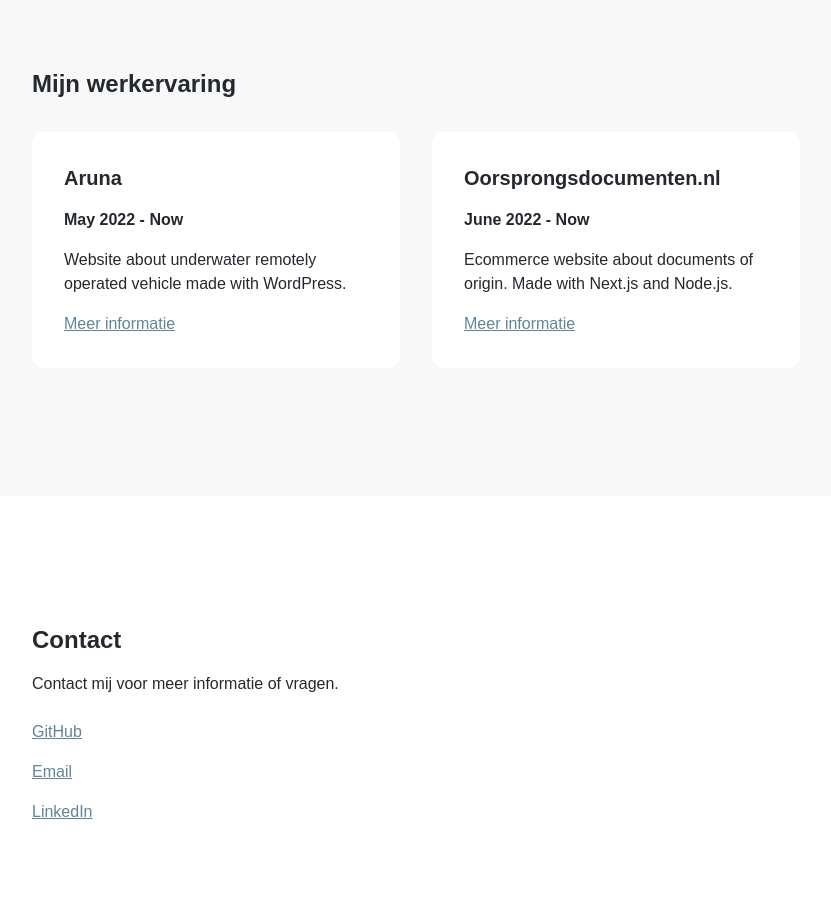
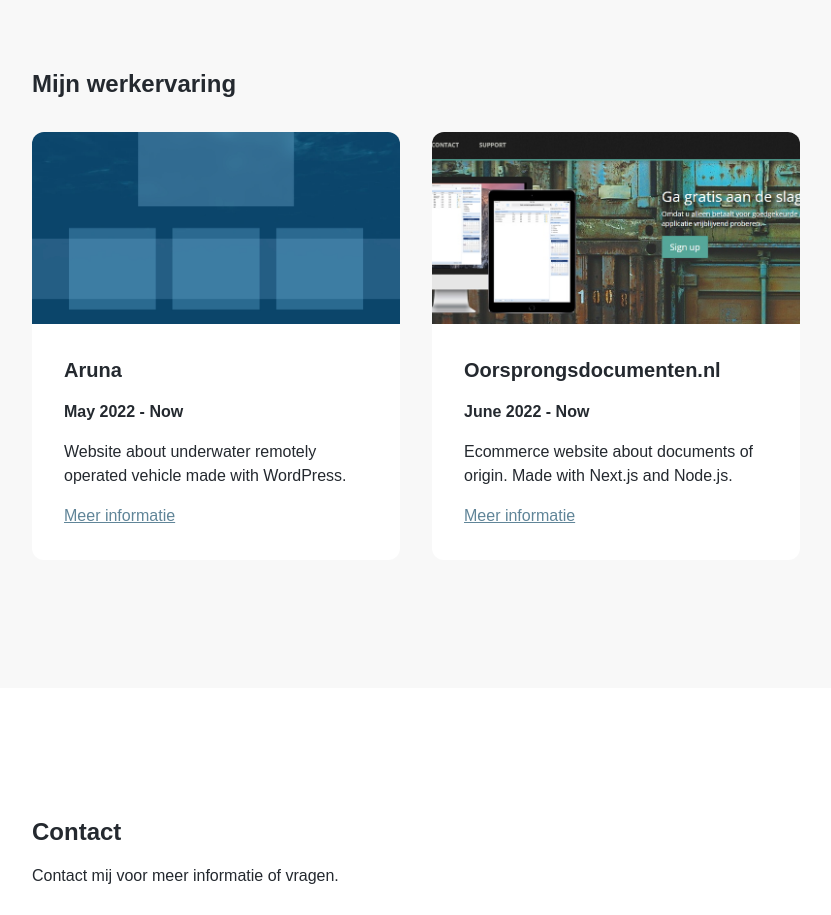
Before and after one commit to joeribreedveld/portfolio-website-v4, a Next.js app: page / in a window 1280 px wide. Shown: the part 5320-6235 px from the top of the page, without its empty margins (224-1055 px from the left). Built offline with nearby package versions, Linux system fonts and the light colour scheme.

Commit message:
feat(experience): add image to widget and remove padding for top part

```diff
--- a/categories/Experience.tsx
+++ b/categories/Experience.tsx
@@ -6,13 +6,16 @@ function Experience() {
 	const experienceList = experiences.map((experience) => {
 		return (
 			<>
-				<li className='bg-white p-8 rounded-xl' key={experience.id}>
+				<li className='bg-white rounded-xl' key={experience.id}>
+					<img src={experience.img} alt='Experience image' className='rounded-t-xl object-cover h-48 w-full' />
+					<div className='p-8'>
 						<h3 className='text-lg md:text-xl font-bold mb-4'>{experience.name}</h3>
 						<p className='mb-4 text-secondary font-bold'>{experience.time}</p>
 						<p className='mb-4'>{experience.intro}</p>
 						<a href='#' className='text-primary underline hover:text-secondary'>
 							Meer informatie
 						</a>
+					</div>
 				</li>
 			</>
 		)
```
Lines whose indentation alone changed are shown as unchanged.
